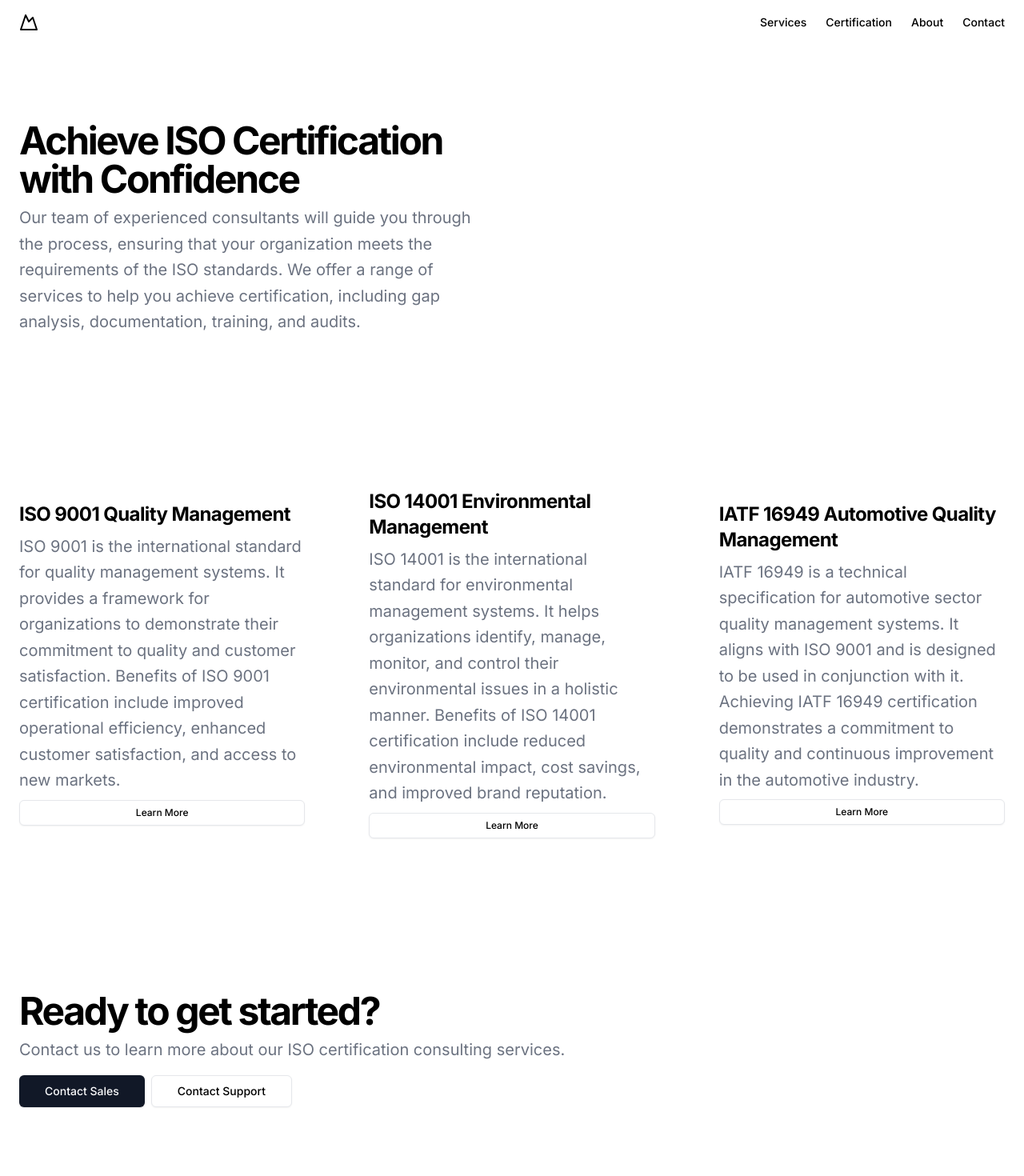
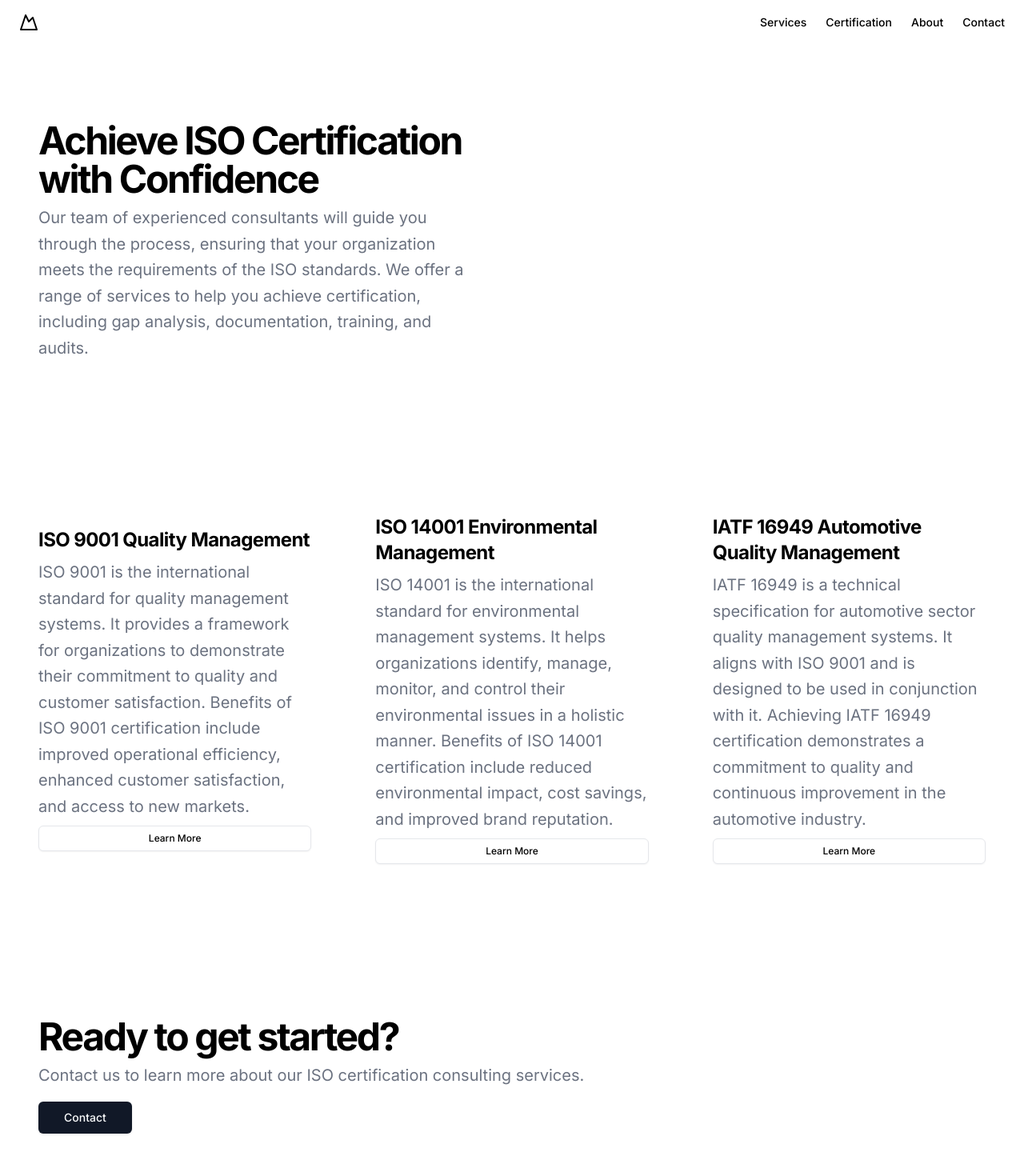
Before and after one commit to HarishVidya/ProQuality, a Next.js app: page /services in a window 1280 px wide. Shown: the top 1470 px of the page at 80% size. Built offline with nearby package versions, Linux system fonts and the light colour scheme.

Commit message:
fixed spacing and other visual stuff

```diff
--- a/src/app/layout.js
+++ b/src/app/layout.js
@@ -14,7 +14,18 @@ export default function RootLayout({ children }) {
   return (
     <html lang="en">
       <body className={inter.className}><Navbar />{children}</body>
-
+      <footer
+        className="flex flex-col items-center w-full gap-2 px-4 py-6 border-t sm:flex-row shrink-0 md:px-6">
+        <p className="text-xs text-gray-500 dark:text-gray-400">© 2024 Pro Quality Services Inc. All rights reserved.</p>
+        <nav className="flex gap-4 sm:ml-auto sm:gap-6">
+          <Link className="text-xs hover:underline underline-offset-4" href="#">
+            Terms of Service
+          </Link>
+          <Link className="text-xs hover:underline underline-offset-4" href="#">
+            Privacy
+          </Link>
+        </nav>
+      </footer>
     </html>
   );
 }
--- a/src/components/component/certifications.jsx
+++ b/src/components/component/certifications.jsx
@@ -7,7 +7,7 @@
 export function Certifications() {
   return (<>
     <div className="py-12 sm:py-16 lg:py-24">
-      <div className="container px-4">
+      <div className="px-4">
         <div className="grid gap-6 lg:gap-8">
           <div className="grid items-center gap-6 px-10 md:grid-cols-1 lg:gap-8">
             <div className="flex flex-col justify-center space-y-3">
@@ -57,7 +57,7 @@ export function Certifications() {
     </div>
 
     <div className="py-12 border-t dark:bg-gray-800 lg:py-24">
-      <div className="container px-4 md:px-6">
+      <div className="container px-4 md:px-12">
         <div className="grid items-center gap-6 lg:grid-cols-[1fr_600px] lg:gap-12">
           <div className="space-y-2">
             <h2 className="text-3xl font-bold tracking-tighter sm:text-5xl">The ISO 9001 Certification Process</h2>
@@ -111,7 +111,7 @@ export function Certifications() {
     </div>
 
     <div className="py-12 border-t lg:py-24">
-      <div className="container px-4 md:px-6">
+      <div className="container px-4 md:px-12">
         <div className="grid items-center gap-6 lg:grid-cols-[1fr_600px] lg:gap-12">
           <div className="space-y-2">
             <h2 className="text-3xl font-bold tracking-tighter sm:text-5xl">The ISO 14001 Certification Process</h2>
@@ -163,7 +163,7 @@ export function Certifications() {
     </div>
 
     <div className="py-12 border-t dark:bg-gray-800 lg:py-24">
-      <div className="container px-4 md:px-6">
+      <div className="container px-4 md:px-12">
         <div className="grid items-center gap-6 lg:grid-cols-[1fr_600px] lg:gap-12">
           <div className="space-y-2">
             <h2 className="text-3xl font-bold tracking-tighter sm:text-5xl">The IATF 16949 Certification Process</h2>
--- a/src/components/component/landing.jsx
+++ b/src/components/component/landing.jsx
@@ -141,18 +141,7 @@ const Landing = () => {
           </div>
         </section>
       </main>
-      <footer
-        className="flex flex-col items-center w-full gap-2 px-4 py-6 border-t sm:flex-row shrink-0 md:px-6">
-        <p className="text-xs text-gray-500 dark:text-gray-400">© 2024 Pro Quality Services Inc. All rights reserved.</p>
-        <nav className="flex gap-4 sm:ml-auto sm:gap-6">
-          <Link className="text-xs hover:underline underline-offset-4" href="#">
-            Terms of Service
-          </Link>
-          <Link className="text-xs hover:underline underline-offset-4" href="#">
-            Privacy
-          </Link>
-        </nav>
-      </footer>
+
     </div>)
   );
 }
--- a/src/components/component/services.jsx
+++ b/src/components/component/services.jsx
@@ -7,7 +7,7 @@ import Link from "next/link"
 export function Services() {
   return (<>
     <div className="py-12 lg:py-24">
-      <div className="container px-4 md:px-6">
+      <div className="px-4 md:px-12">
         <div className="grid gap-12 lg:grid-cols-2 lg:gap-24">
           <div className="flex flex-col justify-center space-y-4">
             <div className="space-y-2">
@@ -26,9 +26,9 @@ export function Services() {
         </div>
       </div>
     </div>
-    <div className="dark:bg-gray-800 py-12 lg:py-24">
-      <div className="container px-4 md:px-6">
-        <div className="grid grid-cols-3 grid-rows-1 gap-20">
+    <div className="py-12 dark:bg-gray-800 lg:py-24">
+      <div className="w-full px-4 md:px-12">
+        <div className="grid items-center grid-cols-3 grid-rows-1 gap-x-20">
           <div className="flex flex-col justify-center space-y-2">
             <h3 className="text-2xl font-bold tracking-tight">ISO 9001 Quality Management</h3>
             <p
@@ -39,8 +39,8 @@ export function Services() {
               markets.
             </p>
             <Link
-              className="inline-flex h-8 items-center justify-center rounded-md border border-gray-200 bg-white px-4 text-xs font-medium shadow-sm transition-colors hover:bg-gray-100 hover:text-gray-900 focus-visible:outline-none focus-visible:ring-1 focus-visible:ring-gray-950 disabled:pointer-events-none disabled:opacity-50 dark:border-gray-800 dark:bg-gray-950 dark:hover:bg-gray-300 dark:hover:text-gray-900 dark:focus-visible:ring-gray-300 dark:border-gray-800"
-              href="#">
+              className="inline-flex items-center justify-center h-8 px-4 text-xs font-medium transition-colors bg-white border border-gray-200 rounded-md shadow-sm hover:bg-gray-100 hover:text-gray-900 focus-visible:outline-none focus-visible:ring-1 focus-visible:ring-gray-950 disabled:pointer-events-none disabled:opacity-50 dark:border-gray-800 dark:bg-gray-950 dark:hover:bg-gray-300 dark:hover:text-gray-900 dark:focus-visible:ring-gray-300"
+              rel="noopener noreferrer" target="_blank" href="https://www.iso.org/standard/62085.html">
               Learn More
             </Link>
           </div>
@@ -53,8 +53,8 @@ export function Services() {
               14001 certification include reduced environmental impact, cost savings, and improved brand reputation.
             </p>
             <Link
-              className="inline-flex h-8 items-center justify-center rounded-md border border-gray-200 bg-white px-4 text-xs font-medium shadow-sm transition-colors hover:bg-gray-100 hover:text-gray-900 focus-visible:outline-none focus-visible:ring-1 focus-visible:ring-gray-950 disabled:pointer-events-none disabled:opacity-50 dark:border-gray-800 dark:bg-gray-950 dark:hover:bg-gray-300 dark:hover:text-gray-900 dark:focus-visible:ring-gray-300 dark:border-gray-800"
-              href="#">
+              className="inline-flex items-center justify-center h-8 px-4 text-xs font-medium transition-colors bg-white border border-gray-200 rounded-md shadow-sm hover:bg-gray-100 hover:text-gray-900 focus-visible:outline-none focus-visible:ring-1 focus-visible:ring-gray-950 disabled:pointer-events-none disabled:opacity-50 dark:border-gray-800 dark:bg-gray-950 dark:hover:bg-gray-300 dark:hover:text-gray-900 dark:focus-visible:ring-gray-300"
+              rel="noopener noreferrer" target="_blank" href="https://www.iso.org/standard/60857.html">
               Learn More
             </Link>
           </div>
@@ -67,8 +67,8 @@ export function Services() {
                quality and continuous improvement in the automotive industry.
             </p>
             <Link
-              className="inline-flex h-8 items-center justify-center rounded-md border border-gray-200 bg-white px-4 text-xs font-medium shadow-sm transition-colors hover:bg-gray-100 hover:text-gray-900 focus-visible:outline-none focus-visible:ring-1 focus-visible:ring-gray-950 disabled:pointer-events-none disabled:opacity-50 dark:border-gray-800 dark:bg-gray-950 dark:hover:bg-gray-300 dark:hover:text-gray-900 dark:focus-visible:ring-gray-300 dark:border-gray-800"
-              href="#">
+              className="inline-flex items-center justify-center h-8 px-4 text-xs font-medium transition-colors bg-white border border-gray-200 rounded-md shadow-sm hover:bg-gray-100 hover:text-gray-900 focus-visible:outline-none focus-visible:ring-1 focus-visible:ring-gray-950 disabled:pointer-events-none disabled:opacity-50 dark:border-gray-800 dark:bg-gray-950 dark:hover:bg-gray-300 dark:hover:text-gray-900 dark:focus-visible:ring-gray-300"
+              rel="noopener noreferrer" target="_blank" href="https://www.aiag.org/quality/iatf-16949-2016">
               Learn More
             </Link>
           </div>
@@ -77,7 +77,7 @@ export function Services() {
     </div>
 
     <div className="py-12 lg:py-24">
-      <div className="container grid items-center gap-4 px-4 md:px-6">
+      <div className="grid items-center gap-4 px-4 md:px-12">
         <div className="space-y-2 text-center lg:text-left">
           <h2 className="text-3xl font-bold tracking-tighter sm:text-5xl">Ready to get started?</h2>
           <p
@@ -87,20 +87,15 @@ export function Services() {
         </div>
         <div className="flex flex-col gap-2 min-[400px]:flex-row">
           <Link
-            className="inline-flex h-10 items-center justify-center rounded-md bg-gray-900 px-8 text-sm font-medium text-gray-50 shadow transition-colors hover:bg-gray-900/90 focus-visible:outline-none focus-visible:ring-1 focus-visible:ring-gray-950 disabled:pointer-events-none disabled:opacity-50 dark:bg-gray-50 dark:text-gray-900 dark:hover:bg-gray-50/90 dark:focus-visible:ring-gray-300"
-            href="#">
-            Contact Sales
-          </Link>
-          <Link
-            className="inline-flex h-10 items-center justify-center rounded-md border border-gray-200 bg-white px-8 text-sm font-medium shadow-sm transition-colors hover:bg-gray-100 hover:text-gray-900 focus-visible:outline-none focus-visible:ring-1 focus-visible:ring-gray-950 disabled:pointer-events-none disabled:opacity-50 dark:border-gray-800 dark:bg-gray-950 dark:hover:bg-gray-800 dark:hover:text-gray-50 dark:focus-visible:ring-gray-300 dark:border-gray-800"
-            href="#">
-            Contact Support
+            className="inline-flex items-center justify-center h-10 px-8 text-sm font-medium transition-colors bg-gray-900 rounded-md shadow text-gray-50 hover:bg-gray-900/90 focus-visible:outline-none focus-visible:ring-1 focus-visible:ring-gray-950 disabled:pointer-events-none disabled:opacity-50 dark:bg-gray-50 dark:text-gray-900 dark:hover:bg-gray-50/90 dark:focus-visible:ring-gray-300"
+            href="/contact">
+            Contact
           </Link>
         </div>
       </div>
     </div>
-    <div className="dark:bg-gray-800 py-12 lg:py-24">
-      <div className="container px-4 md:px-6">
+    <div className="py-12 dark:bg-gray-800 lg:py-24">
+      <div className="container px-4 md:px-12">
         <div className="grid items-center gap-6 lg:grid-cols-[1fr_600px] lg:gap-12">
           <div className="space-y-2">
             <h2 className="text-3xl font-bold tracking-tighter sm:text-5xl">The ISO Certification Process</h2>
@@ -111,7 +106,7 @@ export function Services() {
               certification, including gap analysis, documentation, training, and audits.
             </p>
           </div>
-          <ul className="grid gap-4 md:gap-6 list-disc py-4 md:py-6">
+          <ul className="grid gap-4 py-4 list-disc md:gap-6 md:py-6">
             <li>
               <h3 className="text-xl font-bold tracking-tight">Gap Analysis and Readiness Assessment</h3>
               <p
@@ -152,8 +147,8 @@ export function Services() {
         </div>
       </div>
     </div>
-    <div className="py-12 lg:py-24">
-      <div className="container px-4 md:px-6">
+    {/* <div className="py-12 lg:py-24">
+      <div className="container px-4 md:px-12">
         <div className="grid items-center gap-6 lg:grid-cols-[1fr_600px] lg:gap-12">
           <div className="space-y-2">
             <h2 className="text-3xl font-bold tracking-tighter sm:text-5xl">What Our Clients Are Saying</h2>
@@ -189,6 +184,6 @@ export function Services() {
           </div>
         </div>
       </div>
-    </div>
+    </div> */}
   </>);
 }
```
Also changed, not shown: src/components/component/about.jsx (+7 -7 lines).
